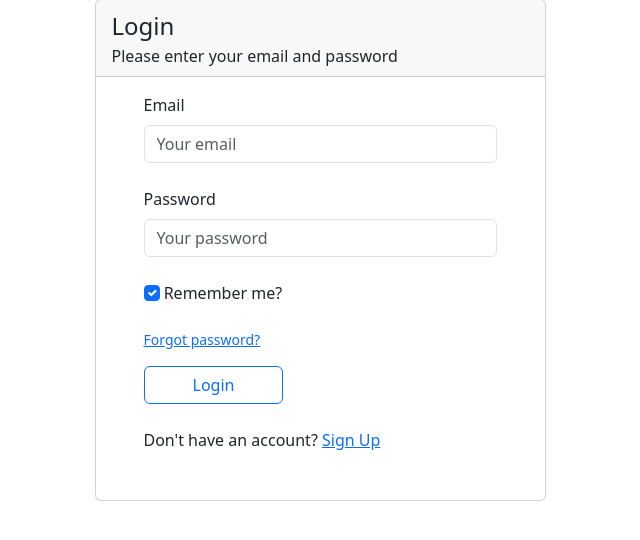
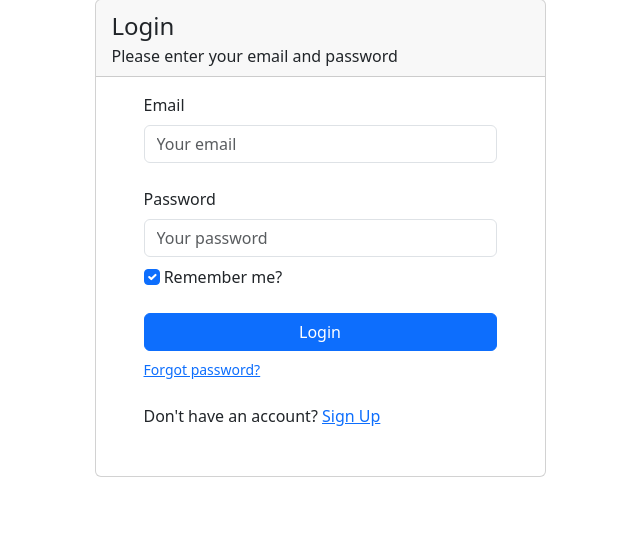
Before and after one commit to niklasbaumgardner/BaseUserAuth, a Flask app: page /login in a window 1280 px wide. Shown: the part 113-653 px from the top of the page, without its empty margins (320-960 px from the left). Run offline with Flask 3, Linux system fonts and the light colour scheme.

Commit message:
better form format

```diff
--- a/baseUserAuth/templates/login.html
+++ b/baseUserAuth/templates/login.html
@@ -40,7 +40,7 @@
                                 <input type="email" id="email" name="email" class="form-control" placeholder="Your email"/>
                             </div>
 
-                            <div class="form-outline mb-4">
+                            <div class="form-outline mb-2">
                                 <label class="form-label" for="password">Password</label>
                                 <input type="password" id="password" name="password" class="form-control" placeholder="Your password"/>
                             </div>
@@ -51,13 +51,14 @@
                                     Remember me?
                                 </label>
                             </div>
-                            <p class="small"><a class="" href="{{ url_for('auth.password_request') }}">Forgot password?</a></p>
-                            <button class="btn btn-outline-primary px-5" type="submit">Login</button>
+
+                            <button class="btn btn-primary w-100 mb-2" type="submit">Login</button>
+
+                            <p class="small"><a href="{{ url_for('auth.password_request') }}">Forgot password?</a></p>
                         </div>
                     </form>
-                    <div>
-                        <p class="mb-0">Don't have an account? <a href="{{ url_for('auth.signup') }}">Sign Up</a></p>
-                    </div>
+
+                    <p class="mb-0">Don't have an account? <a href="{{ url_for('auth.signup') }}">Sign Up</a></p>
                 </div>
             </div>
         </div>
--- a/baseUserAuth/templates/password_request.html
+++ b/baseUserAuth/templates/password_request.html
@@ -20,9 +20,8 @@
                                 <label class="form-label" for="email">Email</label>
                                 <input class="form-control" type="email" id="email" name="email" placeholder="Your email" required>
                             </div>
-                            <div class="form-outline">
-                                <input class="btn btn-outline-primary" type="submit" value="Send me password reset email">
-                            </div>
+
+                            <button class="btn btn-primary w-100" type="submit">Send me password reset email</button>
                         </div>
                     </form>
                 </div>
--- a/baseUserAuth/templates/password_reset.html
+++ b/baseUserAuth/templates/password_reset.html
@@ -27,9 +27,8 @@
                                     Password does not match
                                 </div>
                             </div>
-                            <div class="form-outline">
-                                <input class="btn btn-outline-primary" type="submit" value="Reset password">
-                            </div>
+
+                            <button class="btn btn-primary w-100" type="submit">Reset password</button>
                         </div>
                     </form>
                 </div>
--- a/baseUserAuth/templates/profile.html
+++ b/baseUserAuth/templates/profile.html
@@ -38,8 +38,9 @@
                                 </div>
                             </div>
 
-                            <p class="mb-4"><a class="" href="{{ url_for('auth.password_request') }}">Reset password</a></p>
-                            <button class="btn btn-outline-primary" type="submit">Update</button>
+                            <button class="btn btn-primary w-100 mb-2" type="submit" disabled="true">Update</button>
+
+                            <p class="small"><a href="{{ url_for('auth.password_request') }}">Reset password</a></p>
                         </div>
                     </form>
                 </div>
--- a/baseUserAuth/templates/signup.html
+++ b/baseUserAuth/templates/signup.html
@@ -66,9 +66,7 @@
                             </div>
                         </div>
 
-                        <div class="form-outline pt-4">
-                            <input class="btn btn-outline-primary" type="submit" value="Sign Up">
-                        </div>
+                        <button class="btn btn-primary w-100" type="submit">Sign up</button>
                     </div>
                 </form>
                 </div>
```
